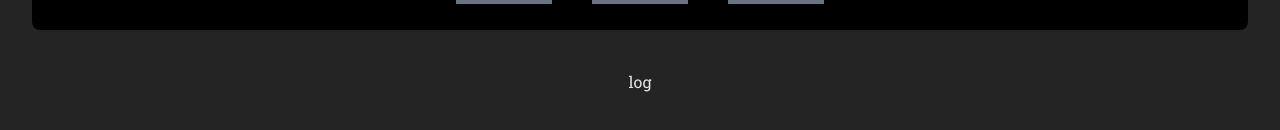
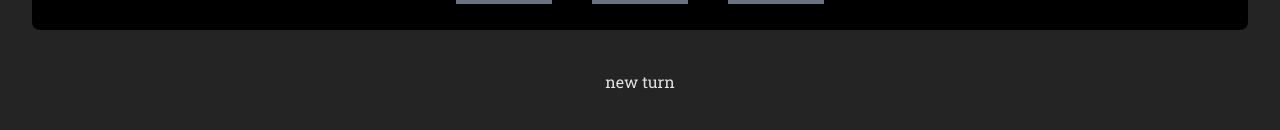
Before and after one commit to Asef00/tic-tac-toe, a React (Vite) app: page / in a window 1280 px wide. Both pictures are taken after a click on the button 504 px from the left and 276 px from the top of the page. Shown: the part 604-734 px from the top of the page. Built offline with nearby package versions, Linux system fonts and the light colour scheme.

Commit message:
feat: log initial implementation

```diff
--- a/src/App.tsx
+++ b/src/App.tsx
@@ -2,14 +2,21 @@ import './App.css'
 import Player from './components/Player'
 import GameBoard from './components/GameBoard'
 import { useState } from 'react'
+import Log from './components/Log'
 
 function App() {
   const [activePlayer, setActivePlayer] = useState('x')
+  const [gameTurns, setGameTurns] = useState([] as string[])
 
-  function handlePlayerChange() {
+  function handlePlayerMove() {
+    //change active player
     setActivePlayer((prevPlayer) => {
       if (prevPlayer === 'x') return 'o'
       else return 'x'
+    })
+    //log the activity
+    setGameTurns((prevGameTurns) => {
+      return ['new turn', ...prevGameTurns]
     })
   }
 
@@ -31,11 +38,11 @@ function App() {
         </ol>
         {/* game board */}
         <GameBoard
-          changePlayer={handlePlayerChange}
+          changePlayer={handlePlayerMove}
           activePlayer={activePlayer}
         />
       </div>
-      log
+      <Log turns={gameTurns} />
     </main>
   )
 }
--- /dev/null
+++ b/src/components/Log.tsx
@@ -0,0 +1,13 @@
+type Props = {
+  turns: string[]
+}
+
+export default function Log({ turns }: Props) {
+  return (
+    <ol>
+      {turns.map((turn) => {
+        return <li>{turn}</li>
+      })}
+    </ol>
+  )
+}
```
